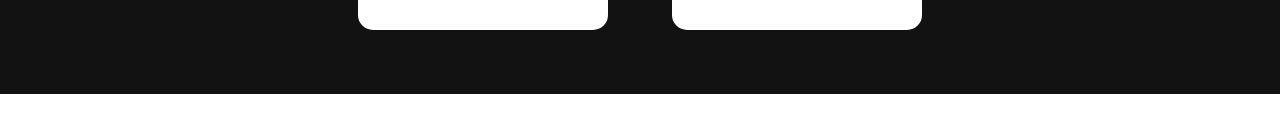
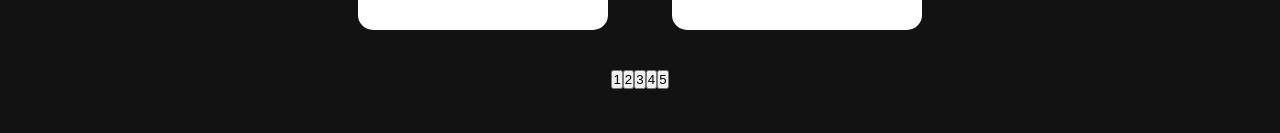
Before and after one commit to BbreeSwn/swn-pagination-app, a React (Create React App) app: page / in a window 1280 px wide. Shown: the part 1483-1616 px from the top of the page. Before the commit the page ends 1577 px from the top, so only its background shows below. Built offline with nearby package versions, Linux system fonts and the light colour scheme.

Commit message:
show number

```diff
--- a/src/App.css
+++ b/src/App.css
@@ -47,3 +47,10 @@ h1{
   text-align: center;
   color:#fff;
 }
+
+.pagination-container{
+  display: flex;
+  justify-content: center;
+  flex-wrap: wrap;
+  margin-top: 40px;
+}
--- a/src/App.js
+++ b/src/App.js
@@ -5,9 +5,11 @@ import "./App.css";
 
 function App() {
   const [foodData, setFoodData] = useState(MenuData);
+  const [dataInPage , setDatatInPage] = useState([]);
 
   //*ข้อมุลทั้งหมด 10 จำนวน
   //*จำนวนข้อมูลแต่ละหน้า  นำจำนวนข้อมูลทั้งหมด / จำนวนข้อมูลแต่ละหน้า = จำนวนเลขหน้า
+  //* dataInPage จะแสดงต่อเมื่อเรียกใช้งาน pagination
 
   const pagination = () => {
     const foodPerPage = 3; //* ให้แสดงรายการอาหาร 3 รายการต่อ 1 หน้า
@@ -22,11 +24,13 @@ function App() {
       const start = index * foodPerPage;
       return MenuData.slice(start, start + foodPerPage);
     });
-    console.log("newFood", newFood);
+    return newFood
   };
+
   // ต้องการเรียกใช้ pagenation ตอนไหน ก็เรียก useEffect มาใช้
   useEffect(() => {
-    pagination();
+    const paginate = pagination();
+    setDatatInPage(paginate)
   }, []);
 
   return (
@@ -37,6 +41,13 @@ function App() {
           return <FoodComponent key={index} {...data} />;
         })}
       </div>
+      <div className="pagination-container">
+        {dataInPage.map((data,index)=>{
+          return (
+            <button>{index+1}</button>
+          )
+        })}
+      </div>
     </div>
   );
 }
```
